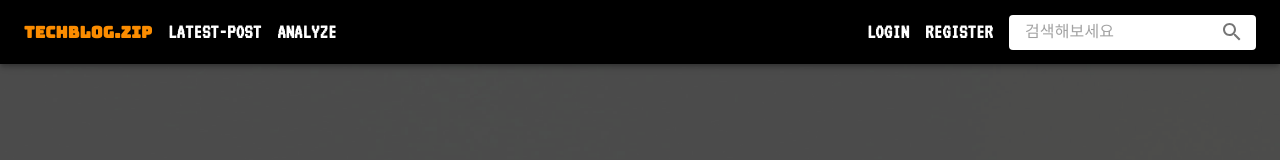
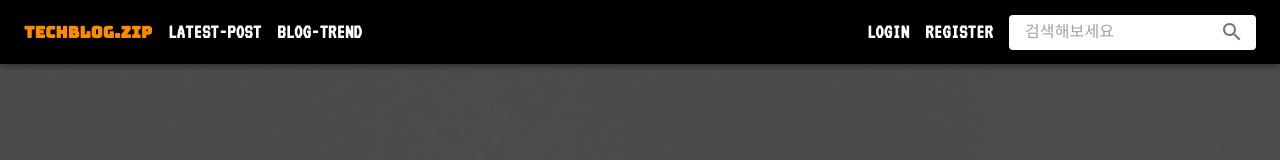
Before and after one commit to GAEBL/techblogzip, a React (Create React App) app in the folder frontend/: page / in a window 1280 px wide. Shown: the top 160 px of the page. Built offline with nearby package versions, Linux system fonts and the light colour scheme; no server answers; a web font is replaced by a local one.

Commit message:
refactor : Nav 이름 변경

```diff
--- a/frontend/src/components/Material/Nav.js
+++ b/frontend/src/components/Material/Nav.js
@@ -56,19 +56,19 @@ function NavMenu({ children, isLoggedIn }) {
           <SearchInput dense={'true'} handleClose={handleClose} />
         </InputWrapper>
         <NavMenuLink to="/posts">
-          <MenuItem onClick={handleClose}>최신글</MenuItem>
+          <MenuItem onClick={handleClose}>LATEST-POST</MenuItem>
         </NavMenuLink>
         <NavMenuLink to="/trend">
-          <MenuItem onClick={handleClose}>트렌드분석</MenuItem>
+          <MenuItem onClick={handleClose}>BLOG-TREND</MenuItem>
         </NavMenuLink>
         {!isLoggedIn && (
           <NavMenuLink to="/login">
-            <MenuItem onClick={handleClose}>로그인</MenuItem>
+            <MenuItem onClick={handleClose}>LOGIN</MenuItem>
           </NavMenuLink>
         )}
         {!isLoggedIn && (
           <NavMenuLink to="/register">
-            <MenuItem onClick={handleClose}>회원가입</MenuItem>
+            <MenuItem onClick={handleClose}>REGISTER</MenuItem>
           </NavMenuLink>
         )}
         {isLoggedIn && (
@@ -130,7 +130,7 @@ function Nav() {
             <Logo size="1rem" />
           </NavLink>
           <NavLink to="/posts">LATEST-POST</NavLink>
-          <NavLink to="/trend">ANALYZE</NavLink>
+          <NavLink to="/trend">BLOG-TREND</NavLink>
         </div>
         <div className="divider">
           {!isLoggedIn ? (
```
